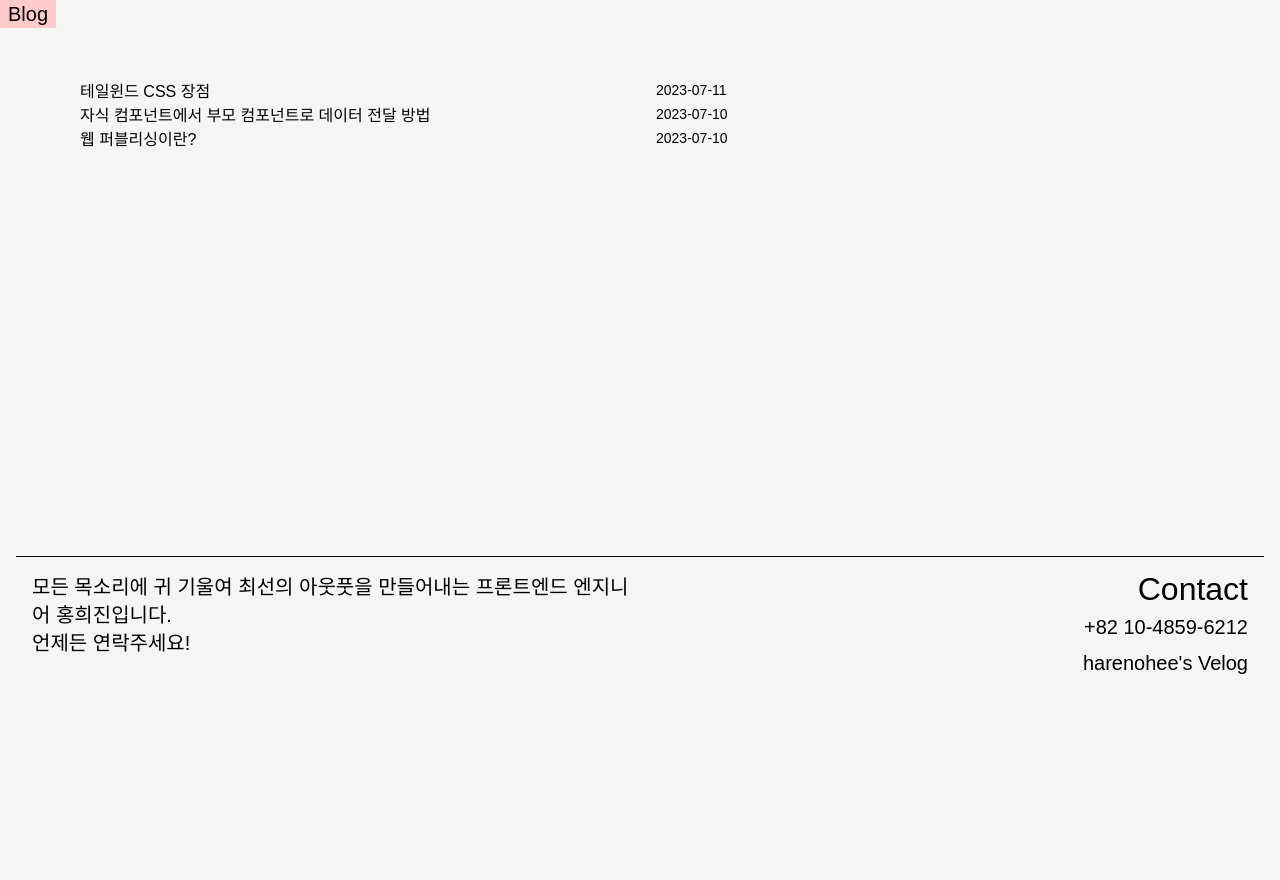
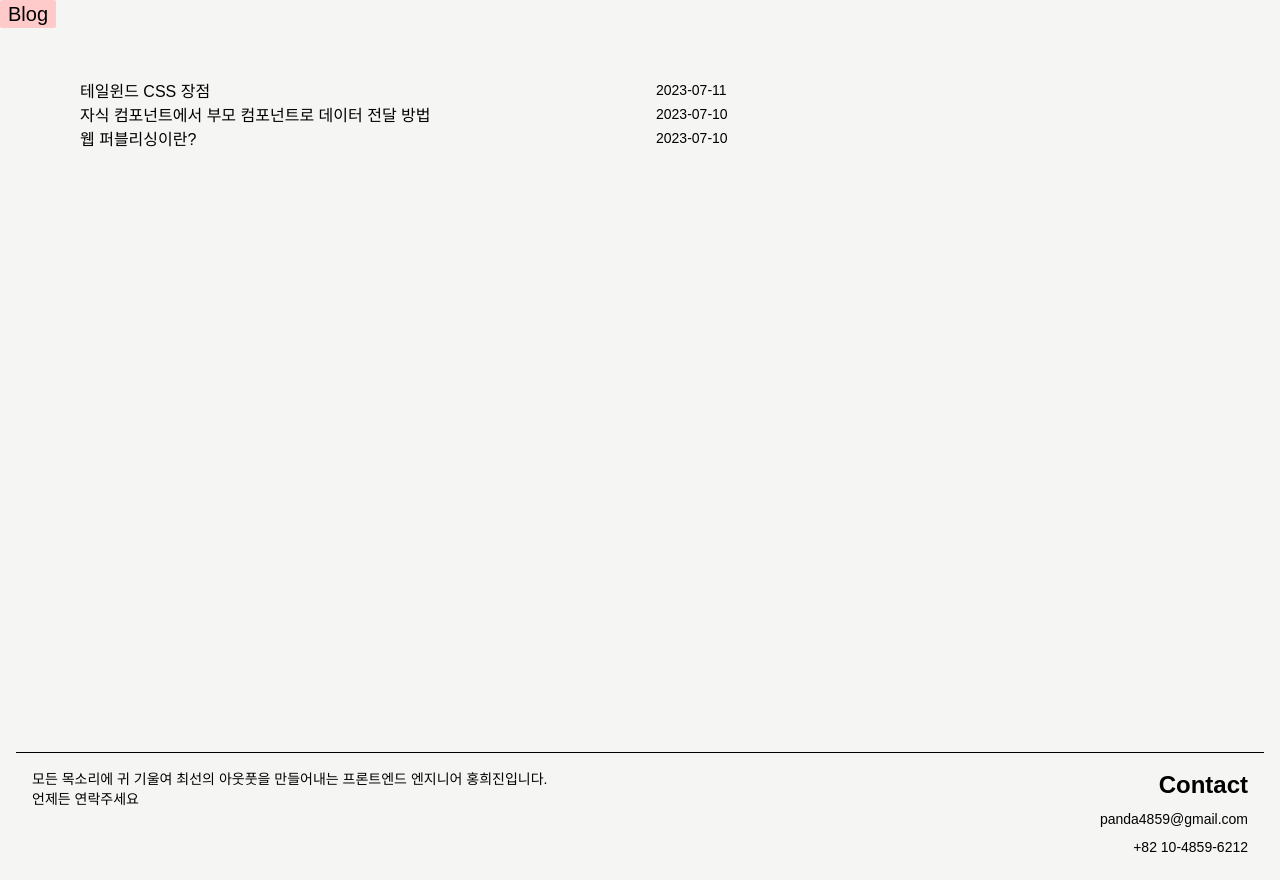
Before and after one commit to harenohee/front-challenge-blog, a Next.js app: page / in a window 1280 px wide. Before the commit the page ends 800 px from the top, so only its background shows below. Built offline with nearby package versions, Linux system fonts and the light colour scheme.

Commit message:
fix: 레이아웃 및 푸터 스타일 수정
- h-full 적용됨
- 푸터 하단 고정

#7

```diff
--- a/components/layout/Footer.tsx
+++ b/components/layout/Footer.tsx
@@ -1,23 +1,23 @@
 import React from "react";
 const Footer = () => {
   return (
-    <footer className="absolute bottom-0 -translate-y-full px-4 h-[122px] text-base md:text-xl">
+    <footer className="relative -translate-y-full px-4 h-32 text-xs md:text-sm">
       <div className="mb-4 h-[1px] w-auto bg-black"></div>
-      <div className="mx-4 grid mobile:grid-rows-1 md:grid-cols-2">
-        <p className="md:min-w-[420px]">
+      <div className="mx-4 grid md:grid-cols-2 ">
+        <p>
           모든 목소리에 귀 기울여 최선의 아웃풋을 만들어내는 프론트엔드 엔지니어
           홍희진입니다.<br></br>
-          언제든 연락주세요!
+          언제든 연락주세요
         </p>
-        <div className="flex-col items-end space-y-2 md:flex">
-          <div className="collapse md:visible md:text-2xl xl:text-[32px]">
+        <div className="flex-col items-end space-y-2 md:flex mobile:grid grid-rows-3">
+          <div className="mobile:text-base font-semibold md:text-lg xl:text-2xl">
             Contact
           </div>
+          <a href="mailto:panda4859@gmail.com" className="hover:text-blue50">
+            panda4859@gmail.com
+          </a>
           <a href="tel:+82 10-4859-6212" className="hover:text-blue50">
             +82 10-4859-6212
-          </a>
-          <a href="https://velog.io/@harenohee" className="hover:text-blue50">
-            harenohee&apos;s Velog
           </a>
         </div>
       </div>
--- a/components/layout/Layout.tsx
+++ b/components/layout/Layout.tsx
@@ -5,8 +5,8 @@ import Header from "./Header";
 const Layout = ({ children }: { children: ReactNode }) => {
   return (
     <>
-      <div className="h-auto min-h-full pb-[122px]">
-        <Header />
+      <Header />
+      <div className="h-auto min-h-full pb-32">
         <div className="px-20">{children}</div>
       </div>
       <Footer />
```
